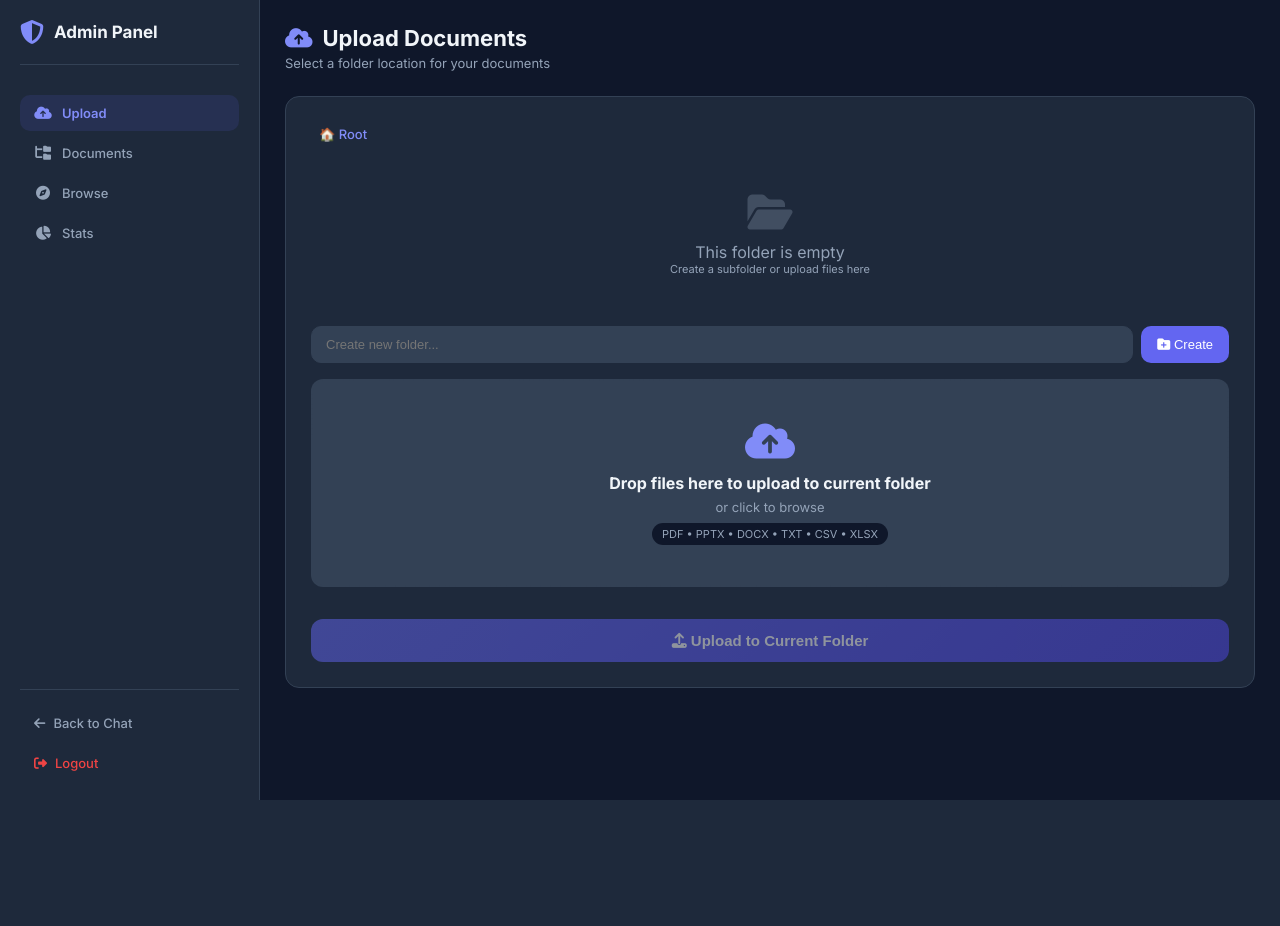
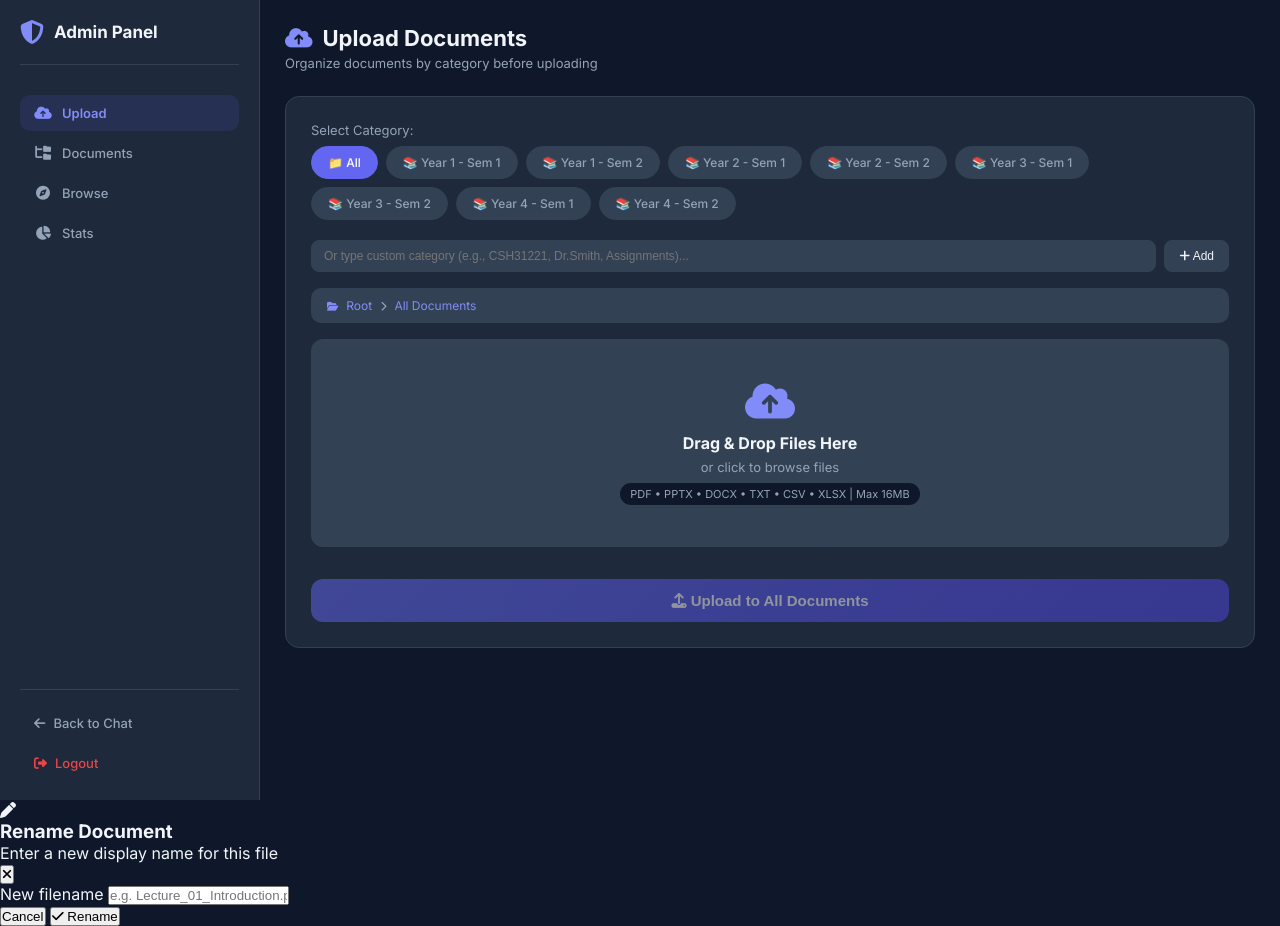
Before and after one commit to abdullahfaiz030/University-RAG-Chatbot, a Flask app: page /admin/panel in a window 1280 px wide. Before the commit the page ends 800 px from the top, so only its background shows below. Run offline with Flask 3, Linux system fonts and the light colour scheme; the visitor is signed in with stand-in values (Sample User, id 1); data that the repository does not hold is empty.

Commit message:
Merge admin.html - 1st theme + rename modal + browse section + folder tree

```diff
--- a/templates/admin.html
+++ b/templates/admin.html
@@ -1,5 +1,6 @@
 <!DOCTYPE html>
 <html lang="en">
+
 <head>
     <meta charset="UTF-8">
     <meta name="viewport" content="width=device-width, initial-scale=1.0">
@@ -8,105 +9,264 @@
     <link href="https://fonts.googleapis.com/css2?family=Inter:wght@400;500;600;700&display=swap" rel="stylesheet">
     <link rel="stylesheet" href="https://cdnjs.cloudflare.com/ajax/libs/font-awesome/6.5.1/css/all.min.css">
 </head>
+
 <body>
     <div class="admin-container">
+        <!-- Sidebar -->
         <div class="admin-sidebar">
             <div class="sidebar-brand">
                 <i class="fas fa-shield-alt"></i>
                 <h2>Admin Panel</h2>
             </div>
+
             <nav class="sidebar-nav">
                 <a href="#upload" class="nav-item active" onclick="showSection('upload')">
-                    <i class="fas fa-cloud-upload-alt"></i><span>Upload</span>
+                    <i class="fas fa-cloud-upload-alt"></i>
+                    <span>Upload</span>
                 </a>
                 <a href="#documents" class="nav-item" onclick="showSection('documents')">
-                    <i class="fas fa-folder-tree"></i><span>Documents</span>
+                    <i class="fas fa-folder-tree"></i>
+                    <span>Documents</span>
                 </a>
                 <a href="#browse" class="nav-item" onclick="showSection('browse')">
-                    <i class="fas fa-compass"></i><span>Browse</span>
+                    <i class="fas fa-compass"></i>
+                    <span>Browse</span>
                 </a>
                 <a href="#stats" class="nav-item" onclick="showSection('stats')">
-                    <i class="fas fa-chart-pie"></i><span>Stats</span>
+                    <i class="fas fa-chart-pie"></i>
+                    <span>Stats</span>
                 </a>
             </nav>
+
             <div class="sidebar-footer">
-                <a href="/" class="back-btn"><i class="fas fa-arrow-left"></i> Back to Chat</a>
-                <a href="/admin/logout" class="logout-btn"><i class="fas fa-sign-out-alt"></i> Logout</a>
+                <a href="/" class="back-btn">
+                    <i class="fas fa-arrow-left"></i> Back to Chat
+                </a>
+                <a href="/admin/logout" class="logout-btn">
+                    <i class="fas fa-sign-out-alt"></i> Logout
+                </a>
             </div>
         </div>
 
+        <!-- Main Content -->
         <div class="admin-main">
+            <!-- Upload Section -->
             <div id="upload-section" class="content-section active">
                 <div class="section-header">
                     <div>
                         <h2><i class="fas fa-cloud-upload-alt"></i> Upload Documents</h2>
-                        <p>Select a folder location for your documents</p>
+                        <p>Organize documents by category before uploading</p>
                     </div>
                 </div>
+
                 <div class="upload-container">
-                    <div id="uploadBreadcrumb" style="margin-bottom: 16px; font-size: 13px; color: var(--text-secondary);"></div>
-                    <div class="folder-grid" id="uploadFolders"></div>
-                    <div style="display: flex; gap: 8px; margin: 16px 0;">
-                        <input type="text" id="newFolderName" placeholder="Create new folder..."
-                               style="flex: 1; padding: 10px 14px; background: var(--surface-light); border: 1px solid var(--border); border-radius: 10px; color: var(--text); font-size: 13px;">
-                        <button onclick="createNewFolder('upload')" style="padding: 10px 16px; background: var(--primary); border: none; color: white; border-radius: 10px; cursor: pointer; font-size: 13px; font-weight: 500;">
-                            <i class="fas fa-folder-plus"></i> Create
+                    <!-- Category Selection -->
+                    <label
+                        style="font-size: 13px; color: var(--text-secondary); margin-bottom: 8px; display: block;">Select
+                        Category:</label>
+                    <div class="category-selector" id="categorySelector">
+                        <span class="category-tag active" data-category="">📁 All</span>
+                        <span class="category-tag" data-category="Year1-Sem1">📚 Year 1 - Sem 1</span>
+                        <span class="category-tag" data-category="Year1-Sem2">📚 Year 1 - Sem 2</span>
+                        <span class="category-tag" data-category="Year2-Sem1">📚 Year 2 - Sem 1</span>
+                        <span class="category-tag" data-category="Year2-Sem2">📚 Year 2 - Sem 2</span>
+                        <span class="category-tag" data-category="Year3-Sem1">📚 Year 3 - Sem 1</span>
+                        <span class="category-tag" data-category="Year3-Sem2">📚 Year 3 - Sem 2</span>
+                        <span class="category-tag" data-category="Year4-Sem1">📚 Year 4 - Sem 1</span>
+                        <span class="category-tag" data-category="Year4-Sem2">📚 Year 4 - Sem 2</span>
+                    </div>
+
+                    <!-- Custom Category Input -->
+                    <div style="display: flex; gap: 8px; margin-bottom: 16px;">
+                        <input type="text" id="customCategory"
+                            placeholder="Or type custom category (e.g., CSH31221, Dr.Smith, Assignments)..."
+                            style="flex: 1; padding: 8px 12px; background: var(--surface-light); border: 1px solid var(--border); border-radius: 8px; color: var(--text); font-size: 12px;">
+                        <button onclick="addCustomCategory()"
+                            style="padding: 8px 14px; background: var(--surface-light); border: 1px solid var(--border); color: var(--text); border-radius: 8px; cursor: pointer; font-size: 12px;">
+                            <i class="fas fa-plus"></i> Add
                         </button>
                     </div>
+
+                    <!-- Folder Path Display -->
+                    <div class="folder-tree" id="folderPath">
+                        <i class="fas fa-folder-open" style="color: var(--primary-light);"></i>
+                        <span onclick="setCategory('')">Root</span>
+                        <i class="fas fa-chevron-right"></i>
+                        <span id="currentFolder">All Documents</span>
+                    </div>
+
+                    <!-- Upload Zone -->
                     <div class="upload-zone" id="uploadZone">
                         <i class="fas fa-cloud-upload-alt"></i>
-                        <h3>Drop files here to upload to current folder</h3>
-                        <p>or click to browse</p>
-                        <span class="file-types">PDF • PPTX • DOCX • TXT • CSV • XLSX</span>
-                        <input type="file" id="fileInput" multiple accept=".pdf,.pptx,.ppt,.docx,.txt,.csv,.xlsx,.xls" hidden>
+                        <h3>Drag & Drop Files Here</h3>
+                        <p>or click to browse files</p>
+                        <span class="file-types">PDF • PPTX • DOCX • TXT • CSV • XLSX | Max 16MB</span>
+                        <input type="file" id="fileInput" multiple accept=".pdf,.pptx,.ppt,.docx,.txt,.csv,.xlsx,.xls"
+                            hidden>
                     </div>
+
                     <div class="upload-list" id="uploadList"></div>
+
                     <button class="upload-btn" id="uploadBtn" onclick="uploadFiles()" disabled>
-                        <i class="fas fa-upload"></i> Upload to Current Folder
+                        <i class="fas fa-upload"></i> Upload to <span id="uploadCategoryText">All Documents</span>
                     </button>
                 </div>
+
                 <div id="uploadProgress" style="margin-top: 15px;"></div>
             </div>
 
+            <!-- Documents Section -->
             <div id="documents-section" class="content-section">
                 <div class="section-header">
-                    <div><h2><i class="fas fa-list"></i> All Documents</h2><p>Search and manage all uploaded documents</p></div>
-                    <button class="refresh-btn" onclick="loadAllDocuments()"><i class="fas fa-sync-alt"></i> Refresh</button>
+                    <div>
+                        <h2><i class="fas fa-folder-tree"></i> Document Library</h2>
+                        <p>Browse documents by category</p>
+                    </div>
+                    <button class="refresh-btn" onclick="loadDocuments()">
+                        <i class="fas fa-sync-alt"></i> Refresh
+                    </button>
                 </div>
-                <div style="display: flex; gap: 8px; margin-bottom: 16px; flex-wrap: wrap;">
-                    <input type="text" id="docSearch" placeholder="🔍 Search documents..." oninput="filterAllDocuments()"
-                           style="flex: 1; min-width: 200px; padding: 10px 14px; background: var(--surface); border: 1px solid var(--border); border-radius: 10px; color: var(--text); font-size: 13px;">
+
+                <!-- Quick Folder Access -->
+                <div class="quick-folders" id="quickFolders"></div>
+
+                <!-- Filter Bar -->
+                <div style="display: flex; gap: 8px; margin-bottom: 16px; flex-wrap: wrap; align-items: center;">
+                    <input type="text" id="docSearch" placeholder="🔍 Search documents..." oninput="filterDocuments()"
+                        style="flex: 1; min-width: 200px; padding: 10px 14px; background: var(--surface); border: 1px solid var(--border); border-radius: 10px; color: var(--text); font-size: 13px;">
+                    <select id="categoryFilter" onchange="filterDocuments()"
+                        style="padding: 10px 14px; background: var(--surface); border: 1px solid var(--border); border-radius: 10px; color: var(--text); font-size: 13px;">
+                        <option value="">All Categories</option>
+                    </select>
                 </div>
-                <div class="documents-grid" id="allDocumentsGrid"><div class="loading-state"><i class="fas fa-spinner fa-spin"></i><p>Loading documents...</p></div></div>
-            </div>
 
-            <div id="browse-section" class="content-section">
-                <div class="section-header">
-                    <div><h2><i class="fas fa-compass"></i> Browse Folders</h2><p>Click folders to open, click breadcrumb links to go back</p></div>
-                </div>
-                <div id="browseBreadcrumb" style="display: flex; flex-wrap: wrap; gap: 4px; align-items: center; padding: 12px 16px; background: var(--surface); border: 1px solid var(--border); border-radius: var(--radius); margin-bottom: 20px; font-size: 13px;"></div>
-                <div class="folder-browser-grid" id="browseFolders"><div class="loading-state"><i class="fas fa-spinner fa-spin"></i><p>Loading folders...</p></div></div>
-                <div style="margin-top: 24px;">
-                    <h3 style="font-size: 15px; margin-bottom: 12px; color: var(--text-secondary);"><i class="fas fa-file-alt"></i> Files in this folder</h3>
-                    <div id="browseFiles"><div class="loading-state"><i class="fas fa-spinner fa-spin"></i><p>Loading files...</p></div></div>
+                <div class="documents-grid" id="documentsGrid">
+                    <div class="loading-state">
+                        <i class="fas fa-spinner fa-spin"></i>
+                        <p>Loading documents...</p>
+                    </div>
                 </div>
             </div>
 
+            <!-- Browse Section (Folder Explorer) -->
+            <div id="browse-section" class="content-section">
+                <div class="section-header">
+                    <div>
+                        <h2><i class="fas fa-compass"></i> Browse Folders</h2>
+                        <p>Click folders to open, click breadcrumb links to go back</p>
+                    </div>
+                </div>
+
+                <!-- Breadcrumb Navigation -->
+                <div id="browseBreadcrumb"
+                    style="display: flex; flex-wrap: wrap; gap: 4px; align-items: center; padding: 12px 16px; background: var(--surface); border: 1px solid var(--border); border-radius: var(--radius); margin-bottom: 20px; font-size: 13px;">
+                    <!-- Dynamically filled -->
+                </div>
+
+                <!-- Subfolders Grid -->
+                <div class="folder-browser-grid" id="browseFolders">
+                    <div class="loading-state">
+                        <i class="fas fa-spinner fa-spin"></i>
+                        <p>Loading folders...</p>
+                    </div>
+                </div>
+
+                <!-- Files in Current Folder -->
+                <div style="margin-top: 24px;">
+                    <h3 style="font-size: 15px; margin-bottom: 12px; color: var(--text-secondary);">
+                        <i class="fas fa-file-alt"></i> Files in this folder
+                    </h3>
+                    <div id="browseFiles">
+                        <div class="loading-state">
+                            <i class="fas fa-spinner fa-spin"></i>
+                            <p>Loading files...</p>
+                        </div>
+                    </div>
+                </div>
+            </div>
+
+            <!-- Statistics Section -->
             <div id="stats-section" class="content-section">
-                <div class="section-header"><h2><i class="fas fa-chart-pie"></i> System Statistics</h2></div>
+                <div class="section-header">
+                    <h2><i class="fas fa-chart-pie"></i> System Statistics</h2>
+                </div>
+
                 <div class="stats-grid">
-                    <div class="stat-card"><div class="stat-icon"><i class="fas fa-file-alt"></i></div><div class="stat-info"><span class="stat-value" id="statDocuments">0</span><span class="stat-label">Total Documents</span></div></div>
-                    <div class="stat-card"><div class="stat-icon"><i class="fas fa-cubes"></i></div><div class="stat-info"><span class="stat-value" id="statChunks">0</span><span class="stat-label">Document Chunks</span></div></div>
-                    <div class="stat-card"><div class="stat-icon"><i class="fas fa-folder-tree"></i></div><div class="stat-info"><span class="stat-value" id="statFolders">0</span><span class="stat-label">Folders</span></div></div>
-                    <div class="stat-card"><div class="stat-icon"><i class="fas fa-database"></i></div><div class="stat-info"><span class="stat-value" id="statStorage">0 MB</span><span class="stat-label">Storage</span></div></div>
+                    <div class="stat-card">
+                        <div class="stat-icon"><i class="fas fa-file-alt"></i></div>
+                        <div class="stat-info">
+                            <span class="stat-value" id="statDocuments">0</span>
+                            <span class="stat-label">Total Documents</span>
+                        </div>
+                    </div>
+                    <div class="stat-card">
+                        <div class="stat-icon"><i class="fas fa-cubes"></i></div>
+                        <div class="stat-info">
+                            <span class="stat-value" id="statChunks">0</span>
+                            <span class="stat-label">Document Chunks</span>
+                        </div>
+                    </div>
+                    <div class="stat-card">
+                        <div class="stat-icon"><i class="fas fa-folder-tree"></i></div>
+                        <div class="stat-info">
+                            <span class="stat-value" id="statFolders">0</span>
+                            <span class="stat-label">Folders</span>
+                        </div>
+                    </div>
+                    <div class="stat-card">
+                        <div class="stat-icon"><i class="fas fa-database"></i></div>
+                        <div class="stat-info">
+                            <span class="stat-value" id="statStorage">0 MB</span>
+                            <span class="stat-label">Storage Used</span>
+                        </div>
+                    </div>
                 </div>
+
+                <!-- Folder Structure Tree -->
                 <div style="margin-top: 30px;">
-                    <h3 style="font-size: 15px; margin-bottom: 16px; color: var(--text-secondary);"><i class="fas fa-sitemap"></i> Folder Structure</h3>
-                    <div class="folder-tree-view" id="folderTreeView"><div class="loading-state"><i class="fas fa-spinner fa-spin"></i><p>Building tree...</p></div></div>
+                    <h3 style="font-size: 15px; margin-bottom: 16px; color: var(--text-secondary);">
+                        <i class="fas fa-sitemap"></i> Folder Structure
+                    </h3>
+                    <div class="folder-tree-view" id="folderTreeView">
+                        <div class="loading-state">
+                            <i class="fas fa-spinner fa-spin"></i>
+                            <p>Building tree...</p>
+                        </div>
+                    </div>
                 </div>
             </div>
         </div>
     </div>
+
+    <!-- Rename Modal -->
+    <div class="modal-overlay" id="renameModal" onclick="closeRenameModal(event)">
+        <div class="modal-card" onclick="event.stopPropagation()">
+            <div class="modal-header">
+                <div class="modal-icon">
+                    <i class="fas fa-pen"></i>
+                </div>
+                <div>
+                    <h3>Rename Document</h3>
+                    <p>Enter a new display name for this file</p>
+                </div>
+                <button class="modal-close" onclick="closeRenameModal()"><i class="fas fa-times"></i></button>
+            </div>
+            <div class="modal-body">
+                <label for="renameInput">New filename</label>
+                <input type="text" id="renameInput" class="rename-input" placeholder="e.g. Lecture_01_Introduction.pdf"
+                    onkeydown="if(event.key==='Enter') confirmRename()">
+                <span id="renameError" class="rename-error"></span>
+            </div>
+            <div class="modal-footer">
+                <button class="modal-btn cancel" onclick="closeRenameModal()">Cancel</button>
+                <button class="modal-btn confirm" id="renameConfirmBtn" onclick="confirmRename()">
+                    <i class="fas fa-check"></i> Rename
+                </button>
+            </div>
+        </div>
+    </div>
+
     <script src="{{ url_for('static', filename='admin.js') }}"></script>
 </body>
+
 </html>
```
